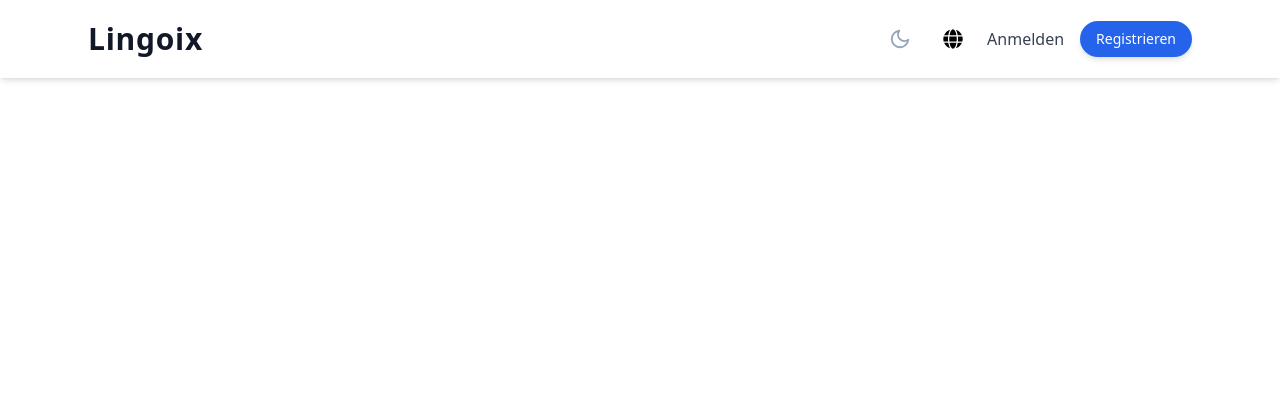
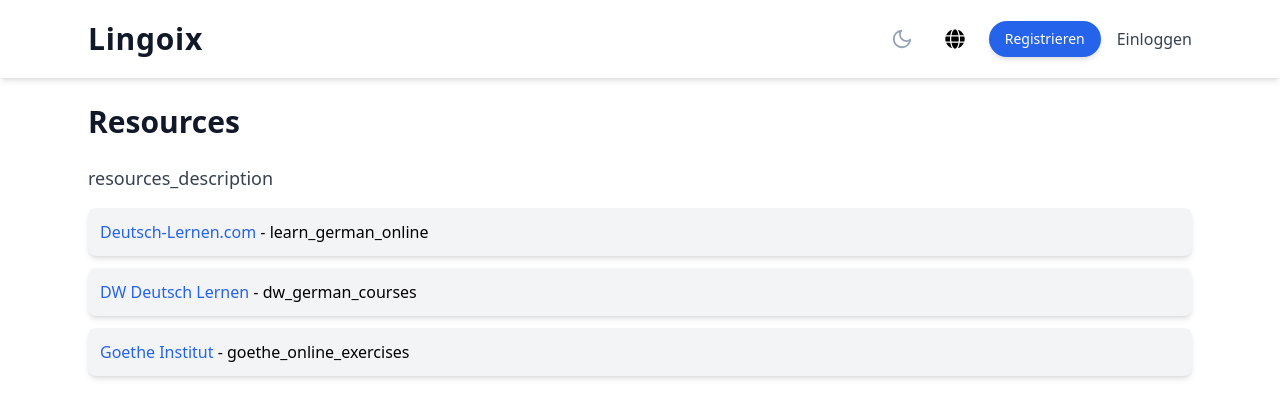
Before and after one commit to behshaad/lingoix, a React (Create React App) app: page /resources in a window 1280 px wide. Shown: the top 418 px of the page. Built offline with nearby package versions, Linux system fonts and the light colour scheme.

Commit message:
Add a resource page and dashboard

```diff
--- a/package.json
+++ b/package.json
@@ -3,6 +3,7 @@
   "version": "0.1.0",
   "private": true,
   "dependencies": {
+    "@headlessui/react": "^2.2.0",
     "@testing-library/dom": "^10.4.0",
     "@testing-library/jest-dom": "^6.6.3",
     "@testing-library/react": "^16.2.0",
--- /dev/null
+++ b/src/components/Login.jsx
@@ -0,0 +1,45 @@
+import { useNavigate } from "react-router-dom";
+import { useState } from "react";
+import { useTranslation } from "react-i18next";
+
+const Login = () => {
+  const { t } = useTranslation();
+  const navigate = useNavigate();
+  const [email, setEmail] = useState("");
+
+  const handleLogin = () => {
+    if (email) {
+      // ذخیره اطلاعات کامل کاربر در localStorage
+      localStorage.setItem(
+        "user",
+        JSON.stringify({
+          email: email,
+          name: email.split("@")[0], // استخراج نام از ایمیل
+          profilePic: `https://i.pravatar.cc/150?u=${email}`, // عکس تصادفی
+        })
+      );
+      navigate("/dashboard"); // هدایت به داشبورد
+    }
+  };
+
+  return (
+    <div className="max-w-md mx-auto p-6 bg-white shadow-lg rounded-lg">
+      <h2 className="text-2xl font-bold mb-4 text-center">{t("login")}</h2>
+      <input
+        type="email"
+        placeholder={t("enter_email")}
+        value={email}
+        onChange={(e) => setEmail(e.target.value)}
+        className="w-full p-3 border border-gray-300 rounded-md mb-4"
+      />
+      <button
+        onClick={handleLogin}
+        className="w-full px-4 py-3 bg-blue-600 text-white font-bold rounded-md hover:bg-blue-700 transition"
+      >
+        {t("login")}
+      </button>
+    </div>
+  );
+};
+
+export default Login;
--- a/src/components/Navbar.jsx
+++ b/src/components/Navbar.jsx
@@ -1,17 +1,36 @@
-import { useContext, useState } from "react";
+import { useContext, useState, useEffect } from "react";
 import { ThemeContext } from "../context/ThemeContext";
 import { useTranslation } from "react-i18next";
-import { Link } from "react-router-dom";
+import { Link, useNavigate } from "react-router-dom";
 import LanguageSwitcher from "./LanguageSwitcher";
-import { FiSun, FiMoon } from "react-icons/fi"; // آیکون‌های مدرن
+import { FiSun, FiMoon } from "react-icons/fi";
+// import { FaUserCircle } from "react-icons/fa";
 
 const Navbar = () => {
   const { darkMode, setDarkMode } = useContext(ThemeContext);
   const { t } = useTranslation();
-  const [isMenuOpen, setIsMenuOpen] = useState(false); // مدیریت وضعیت منو
+  const navigate = useNavigate();
+  const [isMenuOpen, setIsMenuOpen] = useState(false);
+  const [user, setUser] = useState(null);
+  const [isDropdownOpen, setIsDropdownOpen] = useState(false);
+
+  // چک کردن وضعیت کاربر هنگام بارگذاری کامپوننت
+  useEffect(() => {
+    const storedUser = localStorage.getItem("user");
+    if (storedUser) {
+      setUser(JSON.parse(storedUser));
+    }
+  }, []);
+
+  // خروج از حساب کاربری
+  const handleLogout = () => {
+    localStorage.removeItem("user");
+    setUser(null);
+    navigate("/");
+  };
 
   return (
-    <nav className="w-full  py-5 bg-white/80 dark:bg-gray-900/80 backdrop-blur-md shadow-md fixed top-0 left-0 z-50">
+    <nav className="w-full py-5 bg-white/80 dark:bg-gray-900/80 backdrop-blur-md shadow-md fixed top-0 left-0 z-50">
       <div className="max-w-6xl mx-auto px-6 flex justify-between items-center">
         {/* لوگو */}
         <Link
@@ -37,21 +56,60 @@ const Navbar = () => {
           {/* سوییچر زبان */}
           <LanguageSwitcher />
 
-          {/* لینک‌های ورود و ثبت‌نام */}
+          {/* نمایش دکمه‌های ورود/ثبت‌نام یا پروفایل کاربر */}
+          {!user ? (
+            <>
+              <Link
+                to="/register"
+                className="px-4 py-2 bg-blue-600 text-white dark:bg-blue-500 rounded-full text-sm font-medium shadow-md hover:bg-blue-700 dark:hover:bg-blue-400 transition"
+              >
+                {t("register")}
+              </Link>
               <Link
                 to="/login"
                 className="text-gray-700 dark:text-gray-300 hover:text-blue-600 dark:hover:text-blue-400 transition"
               >
                 {t("login")}
               </Link>
+            </>
+          ) : (
+            <div className="relative">
+              <button
+                onClick={() => setIsDropdownOpen(!isDropdownOpen)}
+                className="flex items-center gap-2"
+              >
+                <img
+                  src={user.profilePic || "https://i.pravatar.cc/150"}
+                  alt="Profile"
+                  className="w-9 h-9 rounded-full border border-gray-300 shadow-sm"
+                />
+              </button>
+
+              {/* منوی کشویی حساب کاربری */}
+              {isDropdownOpen && (
+                <div className="absolute right-0 mt-2 w-48 bg-white dark:bg-gray-800 shadow-lg rounded-lg p-2">
+                  <p className="text-sm font-semibold text-gray-700 dark:text-white px-3 py-2">
+                    {user.name}
+                  </p>
+                  <hr className="border-gray-300 dark:border-gray-700" />
                   <Link
-            to="/register"
-            className="px-4 py-2 bg-blue-600 text-white dark:bg-blue-500 rounded-full text-sm font-medium shadow-md hover:bg-blue-700 dark:hover:bg-blue-400 transition"
+                    to="/dashboard"
+                    className="block px-3 py-2 text-gray-700 dark:text-gray-300 hover:bg-gray-200 dark:hover:bg-gray-700 rounded-md"
                   >
-            {t("register")}
+                    {t("dashboard")}
                   </Link>
+                  <button
+                    onClick={handleLogout}
+                    className="block w-full text-left px-3 py-2 text-red-600 hover:text-red-400 rounded-md"
+                  >
+                    {t("logout")}
+                  </button>
+                </div>
+              )}
+            </div>
+          )}
 
-          {/* دکمه همبرگر */}
+          {/* دکمه همبرگری برای موبایل */}
           <button
             onClick={() => setIsMenuOpen(!isMenuOpen)}
             className="block lg:hidden p-2 rounded-full transition-all duration-300 hover:bg-gray-200 dark:hover:bg-gray-700"
@@ -74,12 +132,11 @@ const Navbar = () => {
         </div>
       </div>
 
-      {/* منوی همبرگر برای موبایل */}
-      <div
-        className={`lg:hidden ${
-          isMenuOpen ? "block" : "hidden"
-        } absolute top-16 left-0 w-full bg-white dark:bg-gray-900 shadow-lg p-4`}
-      >
+      {/* منوی همبرگری برای موبایل */}
+      {isMenuOpen && (
+        <div className="lg:hidden absolute top-16 left-0 w-full bg-white dark:bg-gray-900 shadow-lg p-4">
+          {!user ? (
+            <>
               <Link
                 to="/login"
                 className="block text-gray-700 dark:text-gray-300 hover:text-blue-600 dark:hover:text-blue-400 transition mb-4"
@@ -92,7 +149,28 @@ const Navbar = () => {
               >
                 {t("register")}
               </Link>
+            </>
+          ) : (
+            <>
+              <p className="text-sm font-semibold text-gray-700 dark:text-white px-3 py-2">
+                {user.name}
+              </p>
+              <Link
+                to="/dashboard"
+                className="block px-3 py-2 text-gray-700 dark:text-gray-300 hover:bg-gray-200 dark:hover:bg-gray-700 rounded-md"
+              >
+                {t("dashboard")}
+              </Link>
+              <button
+                onClick={handleLogout}
+                className="block w-full text-left px-3 py-2 text-red-600 hover:text-red-400 rounded-md"
+              >
+                {t("logout")}
+              </button>
+            </>
+          )}
         </div>
+      )}
     </nav>
   );
 };
--- a/src/locales/de.json
+++ b/src/locales/de.json
@@ -1,11 +1,14 @@
 {
   "welcome": "Lingoix",
   "changeLanguage": "Sprache ändern",
-  "login": "Anmelden",
   "register": "Registrieren",
   "toggleDarkMode": "Dunkelmodus umschalten",
+  "resources": "Resources",
+   "welcome_dashboard": "Willkommen in deinem Dashboard!",
+  "login": "Einloggen",
+  "logout": "Ausloggen",
 
-    "hero": {
+  "hero": {
     "title": "Willkommen bei Lingoix",
     "subtitle": "Die beste Plattform zum Sprachenlernen"
   },
--- a/src/locales/en.json
+++ b/src/locales/en.json
@@ -1,9 +1,12 @@
 {
   "welcome": "Lingoix",
   "changeLanguage": "Change Language",
-  "login": "Login",
   "register": "Sign Up",
   "toggleDarkMode": "Toggle Dark Mode",
+  "resources": "Resources",
+  "welcome_dashboard": "Welcome to your dashboard!",
+  "login": "Login",
+  "logout": "Logout",
   "hero": {
     "title": "Welcome to Lingoix",
     "subtitle": "The best platform for learning languages"
--- /dev/null
+++ b/src/pages/ Dashboard.jsx
@@ -0,0 +1,29 @@
+import { useTranslation } from "react-i18next";
+import { useEffect } from "react";
+import { useNavigate } from "react-router-dom";
+
+const Dashboard = () => {
+  const { t } = useTranslation();
+  const navigate = useNavigate();
+
+  // بررسی اینکه آیا کاربر لاگین کرده است یا نه
+  useEffect(() => {
+    const user = localStorage.getItem("user"); // دریافت اطلاعات کاربر از LocalStorage
+    if (!user) {
+      navigate("/login"); // اگر لاگین نیست، به صفحه ورود هدایت شود
+    }
+  }, [navigate]);
+
+  return (
+    <div className="max-w-6xl mx-auto p-6">
+      <h1 className="text-3xl font-bold text-gray-900 dark:text-white mb-6">
+        {t("dashboard")}
+      </h1>
+      <p className="text-lg text-gray-700 dark:text-gray-300">
+        {t("welcome_dashboard")}
+      </p>
+    </div>
+  );
+};
+
+export default Dashboard;
--- /dev/null
+++ b/src/pages/Resources.jsx
@@ -0,0 +1,55 @@
+import { useTranslation } from "react-i18next";
+
+const Resources = () => {
+  const { t } = useTranslation();
+
+  return (
+    <div className="max-w-6xl mx-auto p-6">
+      <h1 className="text-3xl font-bold text-gray-900 dark:text-white mb-6">
+        {t("resources")}
+      </h1>
+      <p className="text-lg text-gray-700 dark:text-gray-300">
+        {t("resources_description")}
+      </p>
+
+      {/* لیست منابع */}
+      <ul className="mt-4 space-y-3">
+        <li className="p-3 bg-gray-100 dark:bg-gray-800 rounded-lg shadow-md">
+          <a
+            href="https://www.deutsch-lernen.com"
+            target="_blank"
+            rel="noopener noreferrer"
+            className="text-blue-600 dark:text-blue-400 hover:underline"
+          >
+            Deutsch-Lernen.com
+          </a>{" "}
+          - {t("learn_german_online")}
+        </li>
+        <li className="p-3 bg-gray-100 dark:bg-gray-800 rounded-lg shadow-md">
+          <a
+            href="https://www.dw.com/de/deutsch-lernen/s-2055"
+            target="_blank"
+            rel="noopener noreferrer"
+            className="text-blue-600 dark:text-blue-400 hover:underline"
+          >
+            DW Deutsch Lernen
+          </a>{" "}
+          - {t("dw_german_courses")}
+        </li>
+        <li className="p-3 bg-gray-100 dark:bg-gray-800 rounded-lg shadow-md">
+          <a
+            href="https://www.goethe.de/de/spr/ueb.html"
+            target="_blank"
+            rel="noopener noreferrer"
+            className="text-blue-600 dark:text-blue-400 hover:underline"
+          >
+            Goethe Institut
+          </a>{" "}
+          - {t("goethe_online_exercises")}
+        </li>
+      </ul>
+    </div>
+  );
+};
+
+export default Resources;
--- a/src/router.js
+++ b/src/router.js
@@ -1,7 +1,10 @@
 import { BrowserRouter as Router, Route, Routes } from "react-router-dom";
 import HomePage from "./pages/HomePage";
 import Navbar from "./components/Navbar";
-// import OtherPage from "./pages/OtherPage";
+import Resources from "./pages/Resources";
+import Dashboard from "./pages/ Dashboard";
+import Login from "./components/Login";
+
 
 const AppRouter = () => {
   return (
@@ -10,7 +13,9 @@ const AppRouter = () => {
       <div className="content pt-20">
         <Routes>
           <Route path="/" element={<HomePage />} />
-          {/* <Route path="/other" element={<OtherPage />} /> */}
+          <Route path="/resources" element={<Resources />} />
+          <Route path="/Dashboard" element={<Dashboard />} />
+          <Route path="/login" element={<Login />} />
         </Routes>
       </div>
     </Router>
```
Also changed, not shown: 1 other file (tests, documents, lock files or other folders). Lines whose indentation alone changed are shown as unchanged.
